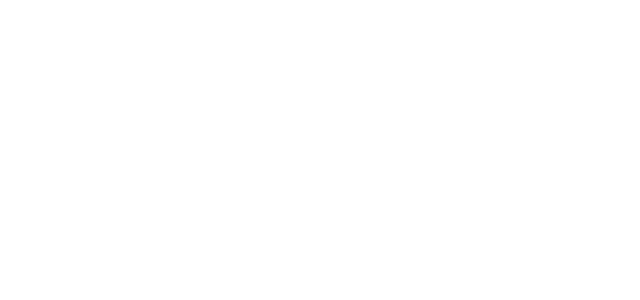
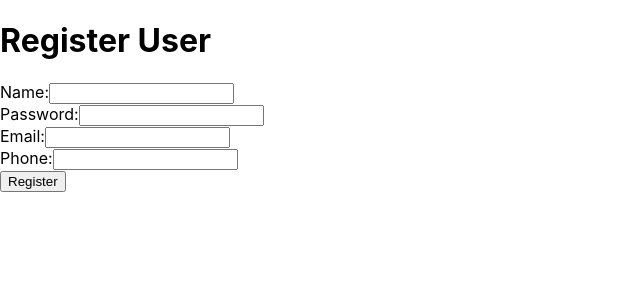
Before and after one commit to KalleErikssoon/Flossboss-client-server, a React (Create React App) app in the folder client/: page /register in a window 1280 px wide. Before the commit this address had no page. Shown: the top 300 px of the page, without its empty margins (0-640 px from the left). Built offline with nearby package versions, Linux system fonts and the light colour scheme.

Commit message:
Login SubScreen working version 1

```diff
--- a/client/src/App.js
+++ b/client/src/App.js
@@ -2,13 +2,17 @@
 import { BrowserRouter, Routes, Route } from "react-router-dom";
 import Home from './components/Home';
 import Login from './components/Login';
+import Register from './components/Register'
+import LoginContainer from './components/LoginContainer';
 
 function App() {
   return (
   <BrowserRouter>
       <Routes>
         <Route path="/" element={<Home />} />
+        <Route path='/loginsub' element={<LoginContainer />}/>
         <Route path="/login" element={<Login />} />
+        <Route path='/register' element={<Register/>}/>
       </Routes>
 
   </BrowserRouter>
--- /dev/null
+++ b/client/src/components/LoginContainer.js
@@ -0,0 +1,21 @@
+import React from "react";
+
+const LoginContainer = () => {
+    return (
+        <div class="container text-center">
+        <div class="row">
+          <div class="col">
+            Column
+          </div>
+          <div class="col">
+            Column
+          </div>
+          <div class="col">
+            Column
+          </div>
+        </div>
+      </div>
+    );
+};
+
+export default LoginContainer;
--- /dev/null
+++ b/client/src/components/Register.js
@@ -0,0 +1,100 @@
+import React, { useState } from 'react';
+import axios from 'axios';
+
+const Register = () => {
+  const [user, setUser] = useState({
+    name: '',
+    password: '',
+    email: '',
+    phoneNumber: ''
+  });
+
+  const handleChange = (e) => {
+    setUser({ ...user, [e.target.name]: e.target.value });
+  };
+
+  const handleSubmit = async (e) => {
+    e.preventDefault();
+    console.log("Form submitted:", user);
+    try {
+      const response = await axios.post('http://localhost:3000/users', user);
+      console.log('User registered:', response.data);
+
+      setUser({
+        name: '',
+        password: '',
+        email: '',
+        phoneNumber: ''
+      });
+
+    } catch (error) {
+      console.error('Error registering user:', error.message);
+    }
+
+  };
+
+  return (
+    <div className="container mt-5">
+      <h1 className="mb-4">Register User</h1>
+      <form onSubmit={handleSubmit}>
+        <div className="mb-3">
+          <label htmlFor="name" className="form-label">
+            Name:
+          </label>
+          <input
+            type="text"
+            className="form-control"
+            id="name"
+            name="name"
+            value={user.name}
+            onChange={handleChange}
+          />
+        </div>
+        <div className="mb-3">
+          <label htmlFor="password" className="form-label">
+            Password:
+          </label>
+          <input
+            type="password"
+            className="form-control"
+            id="password"
+            name="password"
+            value={user.password}
+            onChange={handleChange}
+          />
+        </div>
+        <div className="mb-3">
+          <label htmlFor="email" className="form-label">
+            Email:
+          </label>
+          <input
+            type="text"
+            className="form-control"
+            id="email"
+            name="email"
+            value={user.email}
+            onChange={handleChange}
+          />
+          </div>
+          <div className="mb-3">
+          <label htmlFor="phoneNumber" className="form-label">
+            Phone:
+          </label>
+          <input
+            type="number"
+            className="form-control"
+            id="phoneNumber"
+            name="phoneNumber"
+            value={user.phoneNumber}
+            onChange={handleChange}
+          />
+        </div>
+        <button type="submit" className="btn btn-primary">
+          Register
+        </button>
+      </form>
+    </div>
+  );
+};
+
+export default Register;
```
